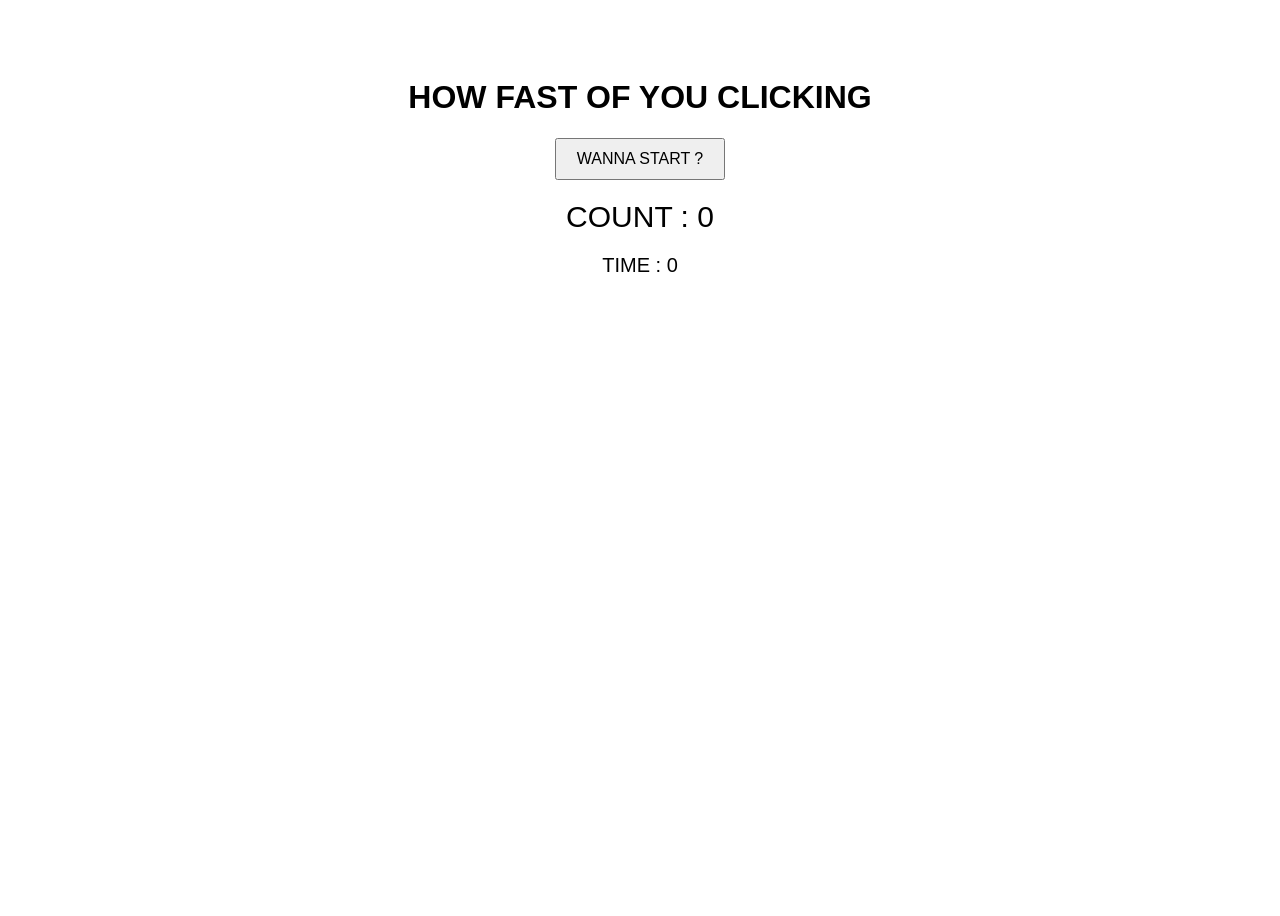
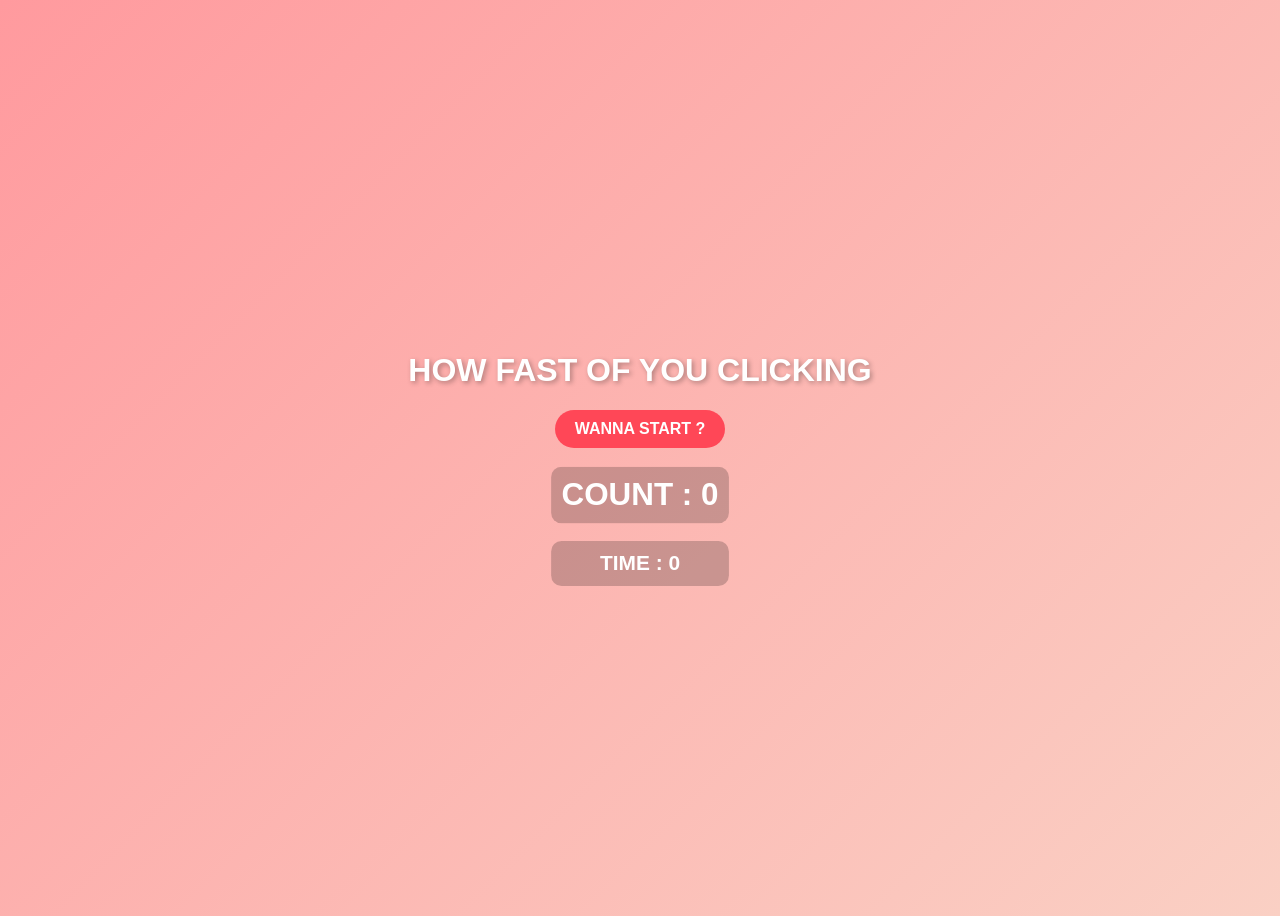
Before and after one commit to Paradon1850/Cloud_008, a plain HTML site: page index.html in a window 1280 px wide. Before the commit the page ends 800 px from the top, so only its background shows below. Drawn offline with Linux system fonts and the light colour scheme.

Commit message:
HOW NICE

```diff
--- a/index.html
+++ b/index.html
@@ -1,5 +1,67 @@
 <!DOCTYPE html>
 <html lang="th">
+<style>
+    body {
+    font-family: 'Arial', sans-serif;
+    text-align: center;
+    background: linear-gradient(135deg, #ff9a9e, #fad0c4);
+    height: 100vh;
+    display: flex;
+    flex-direction: column;
+    align-items: center;
+    justify-content: center;
+    color: #fff;
+}
+
+h1 {
+    font-size: 2em;
+    font-weight: bold;
+    text-shadow: 2px 2px 5px rgba(0, 0, 0, 0.3);
+}
+
+#counter, #timer {
+    font-size: 24px;
+    margin-top: 15px;
+    font-weight: bold;
+    padding: 10px;
+    background: rgba(0, 0, 0, 0.2);
+    border-radius: 10px;
+    display: inline-block;
+    min-width: 150px;
+}
+
+#startButton {
+    padding: 15px 25px;
+    font-size: 18px;
+    font-weight: bold;
+    color: white;
+    background: #ff4757;
+    border: none;
+    border-radius: 25px;
+    cursor: pointer;
+    transition: transform 0.2s, background 0.3s;
+}
+
+#startButton:hover {
+    background: #e84118;
+    transform: scale(1.1);
+}
+
+#startButton:active {
+    transform: scale(0.95);
+}
+
+@keyframes pulse {
+    0% { transform: scale(1); }
+    50% { transform: scale(1.05); }
+    100% { transform: scale(1); }
+}
+
+#counter, #timer {
+    animation: pulse 1.5s infinite;
+}
+
+</style>
 <head>
     <meta charset="UTF-8">
     <meta name="viewport" content="width=device-width, initial-scale=1.0">
```
